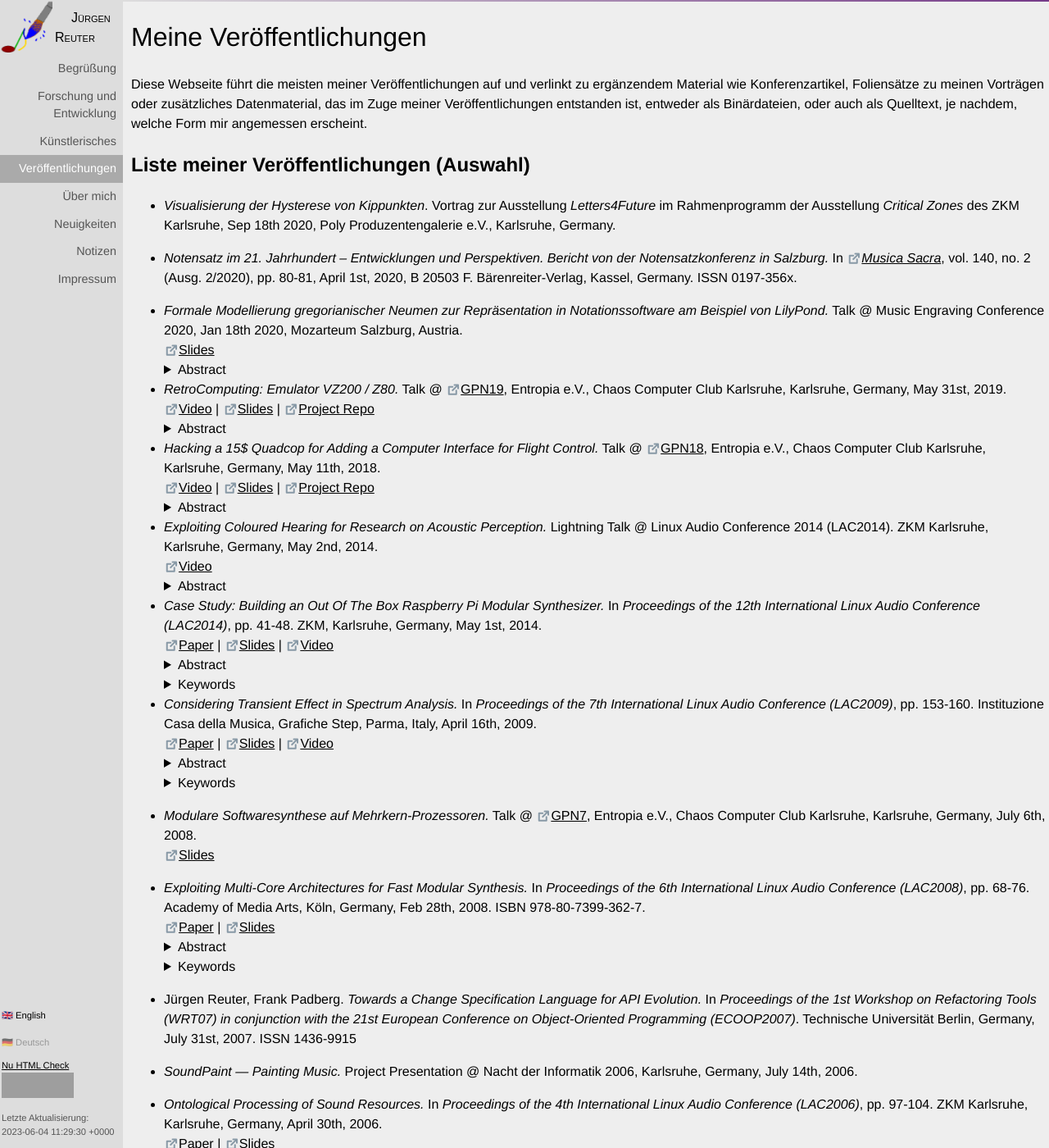
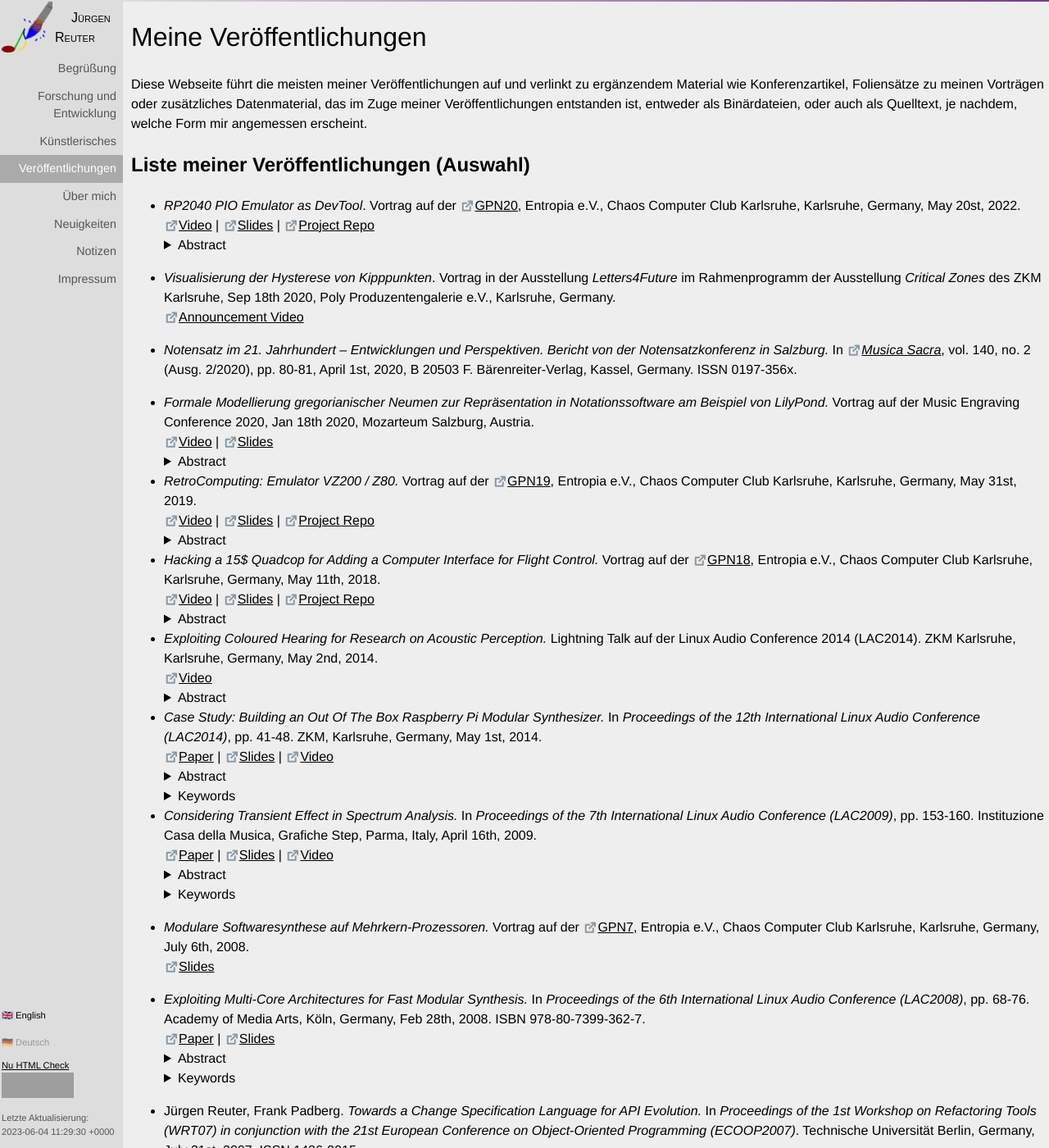
Before and after one commit to soundpaint/soundpaint.github.io, a Jekyll site: the page built from de/publications.md, in a window 1280 px wide and 1400 px high. Shown: the whole window at 82% size. Built offline with Jekyll 4.4.1, drawn with Linux system fonts in a browser that asks for light colours; our own code applies the rules of GitHub Pages for plain Markdown files; grey boxes are pictures that could not be loaded.

Commit message:
Add GPN 2022 Talk
* de/publications.md: Add
  RP2040 PIO talk @ GPN2022.
  Add link to letters for
  future announcement video.
  Fix and add missing
  translations.
* en/publications.md: Add
  RP2040 PIO talk @ GPN2022.
  Add link to letters for
  future announcement video.
  Add missing link to video
  of the MEC2020 talk.

```diff
--- a/de/publications.md
+++ b/de/publications.md
@@ -12,10 +12,35 @@ auch als Quelltext, je nachdem, welche Form mir angemessen erscheint.
 
 ## Liste meiner Veröffentlichungen (Auswahl)
 
-* _Visualisierung der Hysterese von Kippunkten_.  Vortrag zur
+* _RP2040 PIO Emulator as DevTool_.  Vortrag auf der
+  [GPN20](https://entropia.de/GPN20:Fahrplan), Entropia e.V., Chaos
+  Computer Club Karlsruhe, Karlsruhe, Germany, May 20st, 2022.<br />
+  [Video](https://media.ccc.de/v/gpn20-51-rp2040-pio-emulator-as-devtool) |
+  [Slides](https://github.com/soundpaint/binaries/raw/master/gpn2022/gpn2022_slides.pdf) |
+  [Project Repo](https://github.com/soundpaint/rp2040pio)
+  <details>
+    <summary>Abstract</summary>
+      Developing PIO programs for the Raspberry Pico RP2040 chip is
+      really hard, since – in contrast to the ARM cores – access to
+      the PIO's inner state is very limited, and debugging output and
+      tracing almost impossible. Therefore, in early 2021, I
+      implemented an emulator for the RP2040 PIO, and a set of tools
+      (for the command line as well as GUI based) and a very simple
+      scripting language for program control and debugging output. The
+      tool set thus supports developing PIO programs by running on the
+      emulator, step by step, if desired, and inspecting as well as
+      logging the PIO's inner state and all GPIO output. Source code
+      is available on GitHub
+      (https://github.com/soundpaint/rp2040pio), and detailed
+      documentation on Read the Docs
+      (https://rp2040pio-docs.readthedocs.io/en/latest/).
+  </details>
+
+* _Visualisierung der Hysterese von Kipppunkten_.  Vortrag in der
   Ausstellung _Letters4Future_ im Rahmenprogramm der Ausstellung
   _Critical Zones_ des ZKM Karlsruhe, Sep 18th 2020, Poly
   Produzentengalerie e.V., Karlsruhe, Germany.<br />
+  [Announcement Video](https://www.youtube.com/watch?v=FJiQreg6KOs)
 
 * _Notensatz im 21. Jahrhundert – Entwicklungen und Perspektiven.
   Bericht von der Notensatzkonferenz in Salzburg._ In [_Musica
@@ -24,8 +49,10 @@ auch als Quelltext, je nachdem, welche Form mir angemessen erscheint.
   Bärenreiter-Verlag, Kassel, Germany.  ISSN 0197-356x.
 
 * _Formale Modellierung gregorianischer Neumen zur Repräsentation in
-  Notationssoftware am Beispiel von LilyPond._ Talk @ Music Engraving
-  Conference 2020, Jan 18th 2020, Mozarteum Salzburg, Austria.<br />
+  Notationssoftware am Beispiel von LilyPond._ Vortrag auf der Music
+  Engraving Conference 2020, Jan 18th 2020, Mozarteum Salzburg,
+  Austria.<br />
+  [Video](https://www.youtube.com/watch?v=MrRYuW4Il5A&list=PLnUODxVw01ejqh74-XHU2Hc7TWS4-b3Ff&index=26) |
   [Slides](https://gitlab.com/MusicEngravingConference/2020/-/raw/master/Talks/Juergen%20Reuter/Modellierung%20gregorianischer%20Neumen.pdf?inline=false)
   <details>
     <summary>Abstract</summary>
@@ -39,7 +66,7 @@ auch als Quelltext, je nachdem, welche Form mir angemessen erscheint.
     it with different approaches.
   </details>
 
-* _RetroComputing: Emulator VZ200 / Z80._ Talk @
+* _RetroComputing: Emulator VZ200 / Z80._ Vortrag auf der
   [GPN19](https://entropia.de/GPN19:Fahrplan), Entropia e.V., Chaos
   Computer Club Karlsruhe, Karlsruhe, Germany, May 31st, 2019.<br />
   [Video](https://media.ccc.de/v/gpn19-114-retrocomputing-emulator-vz200-z80) |
@@ -73,9 +100,9 @@ auch als Quelltext, je nachdem, welche Form mir angemessen erscheint.
   </details>
 
 * _Hacking a 15$ Quadcop for Adding a Computer Interface for Flight
-  Control._ Talk @ [GPN18](https://entropia.de/GPN18:Fahrplan),
-  Entropia e.V., Chaos Computer Club Karlsruhe, Karlsruhe, Germany,
-  May 11th, 2018.<br />
+  Control._ Vortrag auf der
+  [GPN18](https://entropia.de/GPN18:Fahrplan), Entropia e.V., Chaos
+  Computer Club Karlsruhe, Karlsruhe, Germany, May 11th, 2018.<br />
   [Video](https://media.ccc.de/v/gpn18-169-hacking-a-15-quadcop-for-adding-a-computer-interface-for-flight-control) |
   [Slides](https://github.com/soundpaint/QuadCopHack/blob/master/doc/talk-gpn18/quadcop-talk.odp) |
   [Project Repo](https://github.com/soundpaint/QuadCopHack)
@@ -111,7 +138,7 @@ auch als Quelltext, je nachdem, welche Form mir angemessen erscheint.
   </details>
 
 * _Exploiting Coloured Hearing for Research on Acoustic Perception._
-  Lightning Talk @ Linux Audio Conference 2014 (LAC2014).  ZKM
+  Lightning Talk auf der Linux Audio Conference 2014 (LAC2014).  ZKM
   Karlsruhe, Karlsruhe, Germany, May 2nd, 2014.<br />
   [Video](https://lac.linuxaudio.org/2014/video.php?id=19)
   <details>
@@ -183,8 +210,8 @@ auch als Quelltext, je nachdem, welche Form mir angemessen erscheint.
     signal processing, DFT, sliding window technique, spectral analysis
   </details>
 
-* _Modulare Softwaresynthese auf Mehrkern-Prozessoren._ Talk @
-  [GPN7](https://entropia.de/GPN7:Fahrplan), Entropia e.V., Chaos
+* _Modulare Softwaresynthese auf Mehrkern-Prozessoren._ Vortrag auf
+  der [GPN7](https://entropia.de/GPN7:Fahrplan), Entropia e.V., Chaos
   Computer Club Karlsruhe, Karlsruhe, Germany, July 6th, 2008.<br />
   [Slides](https://entropia.de/images/a/ab/GPN7-Schnelle-modulare-Synthese-auf-Mehrkern-Architekturen.pdf)
 
```
Also changed, not shown: en/publications.md (+27 -1 lines).
